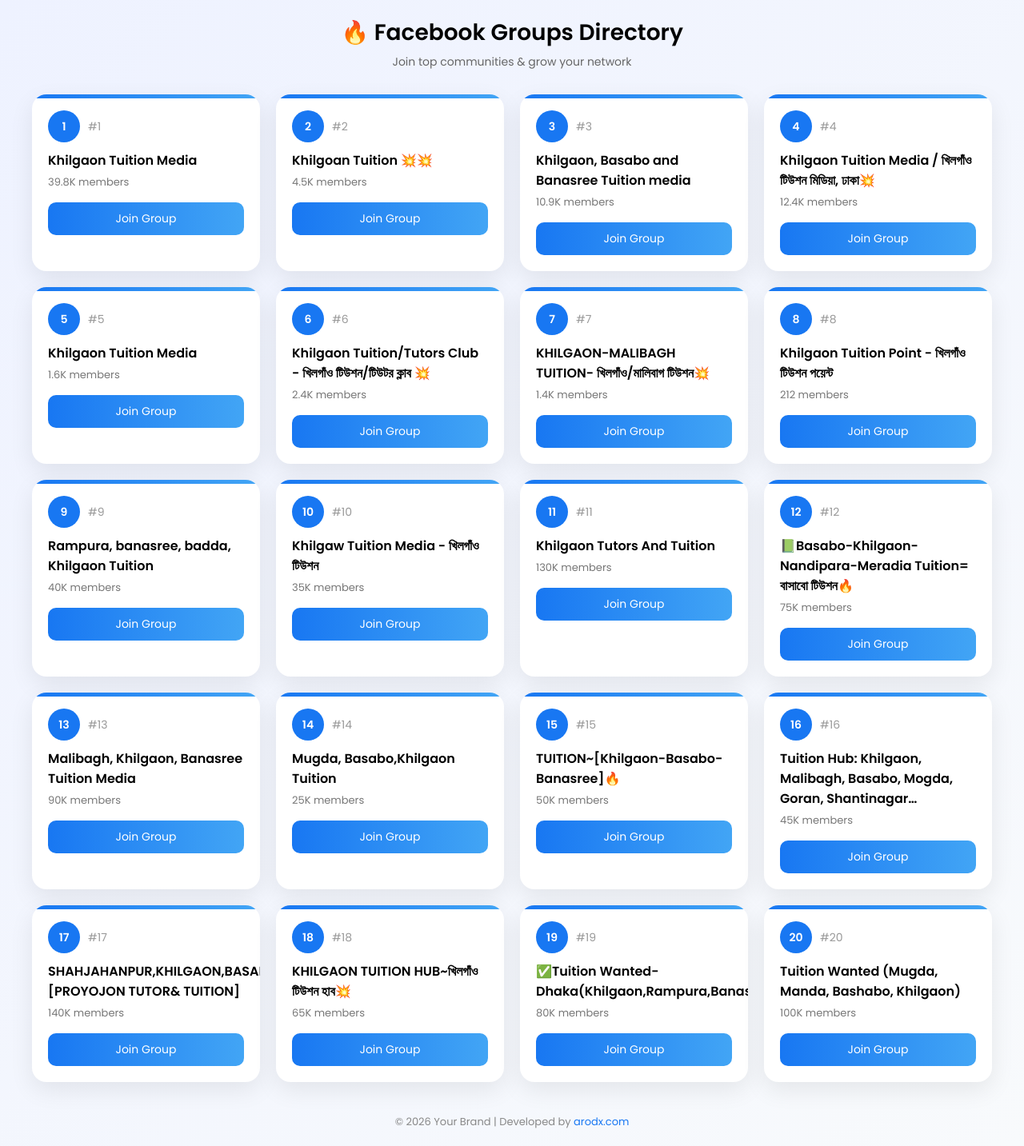
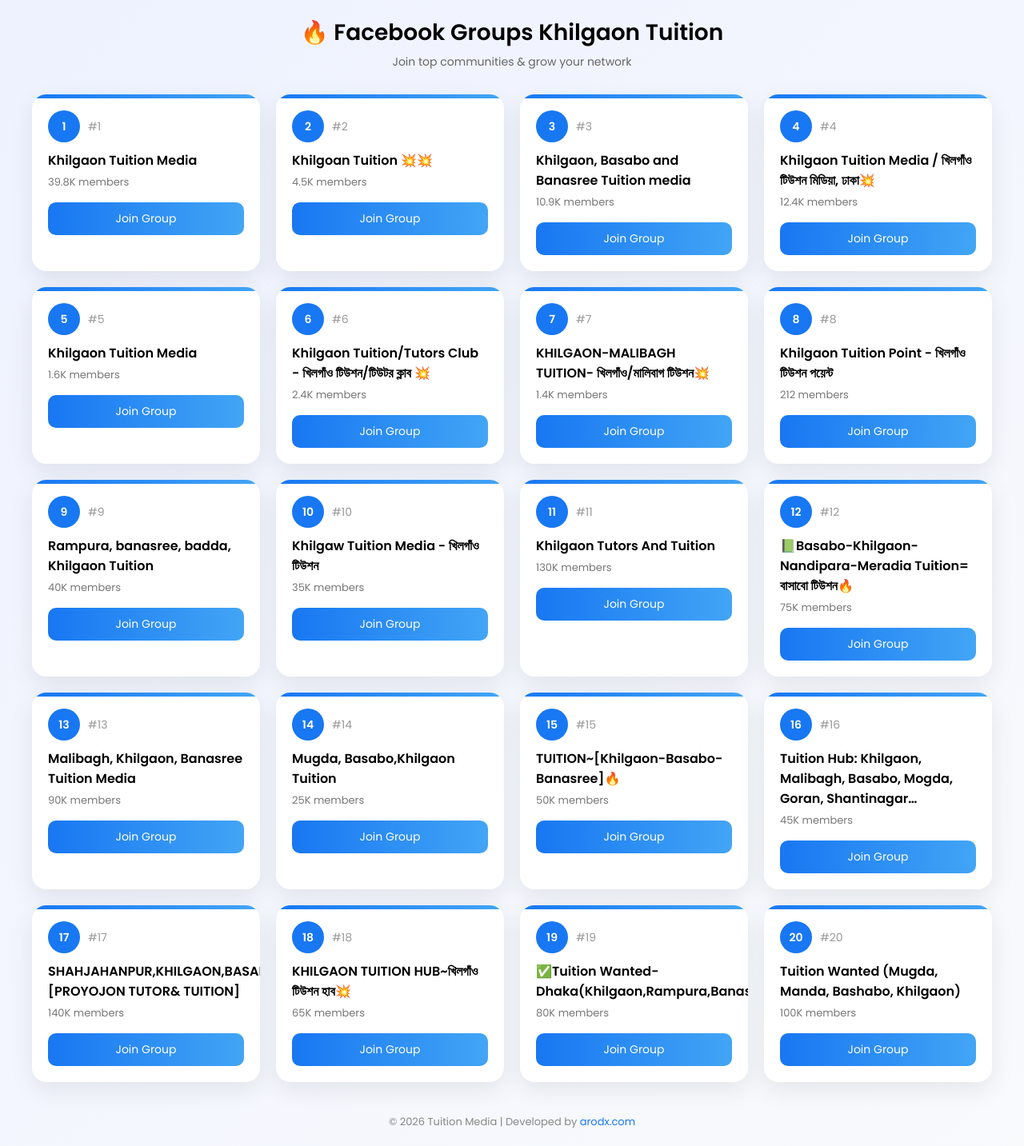
Before and after one commit to asiful2004/Facebook-Groups-Khilgaon-Tuition, a plain HTML site: page index.html in a window 1280 px wide. Shown: the whole page at 80% size. Drawn offline with Linux system fonts and the light colour scheme.

Commit message:
Update index.html

```diff
--- a/index.html
+++ b/index.html
@@ -129,14 +129,14 @@
 <body>
 
 <div class="header">
-<h1>🔥 Facebook Groups Directory</h1>
+<h1>🔥 Facebook Groups Khilgaon Tuition</h1>
 <p>Join top communities & grow your network</p>
 </div>
 
 <div class="container" id="groupContainer"></div>
 
 <div class="footer">
-© <span id="year"></span> Your Brand | Developed by
+© <span id="year"></span> Tuition Media | Developed by
 <a href="https://arodx.com" target="_blank">arodx.com</a>
 </div>
 
```
